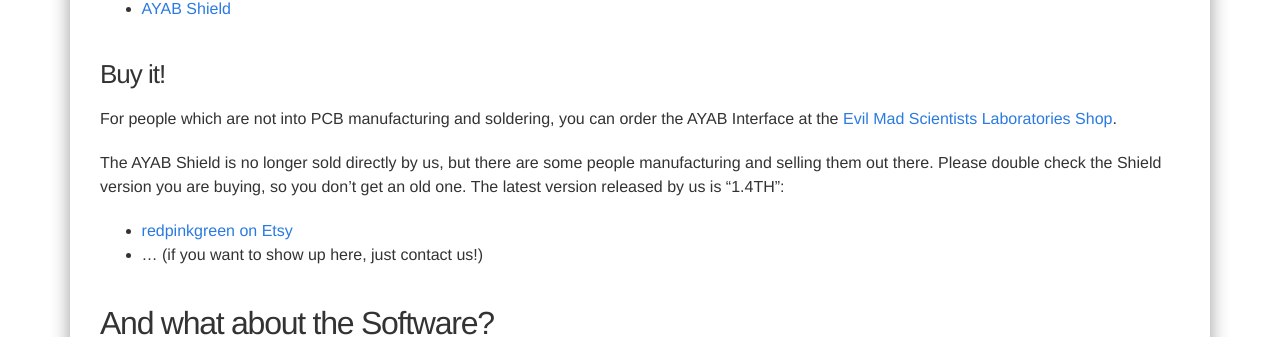
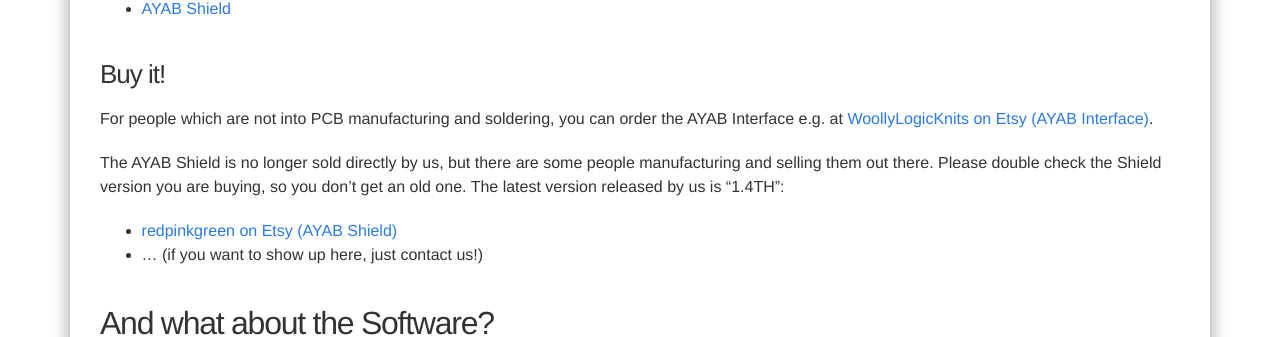
Before and after one commit to AllYarnsAreBeautiful/allyarnsarebeautiful.github.io, a Jekyll site: the page built from ayab-hardware.md, in a window 1280 px wide. Shown: the part 954-1291 px from the top of the page. Built offline with Jekyll 4.4.1, drawn with Linux system fonts in a browser that asks for light colours.

Commit message:
Update Link to AYAB Interface Shop

```diff
--- a/ayab-hardware.md
+++ b/ayab-hardware.md
@@ -31,11 +31,12 @@ Here you can find all necessary information you need (Layout, Schematics, BOM, .
 - [AYAB Shield](https://github.com/AllYarnsAreBeautiful/ayab-hardware/tree/master/Shieldv1x)
 
 ### Buy it!
-For people which are not into PCB manufacturing and soldering, you can order the AYAB Interface at the [Evil Mad Scientists Laboratories Shop](https://shop.evilmadscientist.com/productsmenu/835).
+
+For people which are not into PCB manufacturing and soldering, you can order the AYAB Interface e.g. at [WoollyLogicKnits on Etsy (AYAB Interface)](https://www.etsy.com/uk/shop/WoollyLogicKnits).
 
 The AYAB Shield is no longer sold directly by us, but there are some people manufacturing and selling them out there. Please double check the Shield version you are buying, so you don't get an old one. The latest version released by us is "1.4TH":
 
-- [redpinkgreen on Etsy](https://www.etsy.com/shop/redpinkgreen)
+- [redpinkgreen on Etsy (AYAB Shield)](https://www.etsy.com/shop/redpinkgreen)
 - ... (if you want to show up here, just contact us!)
 
 ## And what about the Software?
```
